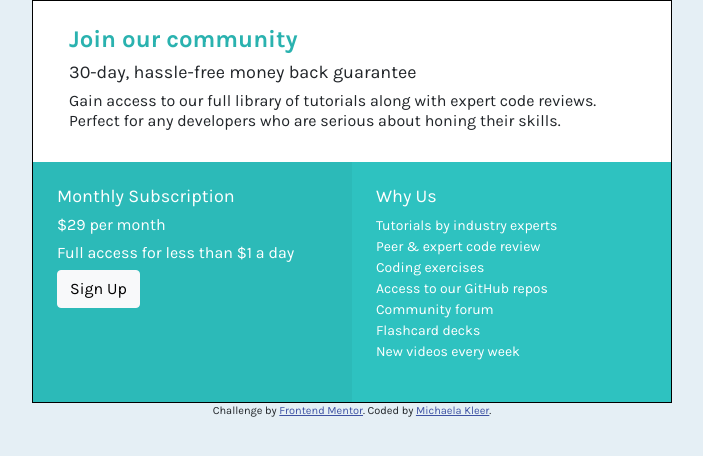
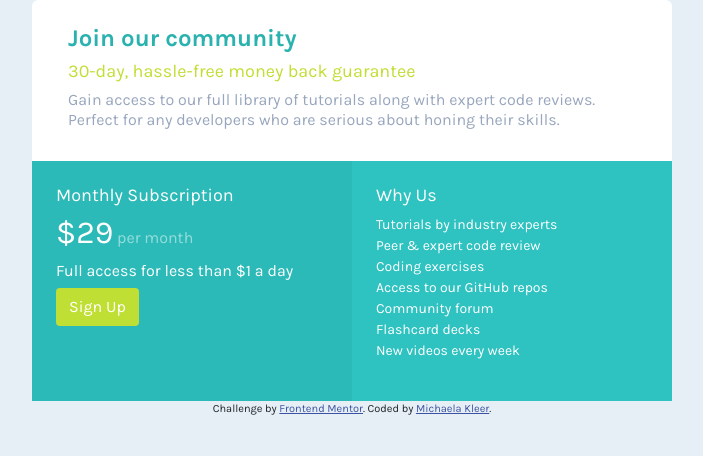
Before and after one commit to michaelakleer/single-price-grid-component-master, a plain HTML site: page index.html in a window 1280 px wide. Shown: the whole page, without its empty margins (288-991 px from the left). Drawn offline with nearby package versions, Linux system fonts and the light colour scheme.

Commit message:
Added border radius and opacity

```diff
--- a/index.html
+++ b/index.html
@@ -40,9 +40,12 @@
       <div class="info row">
         <div class="subscription col-6 p-4">
           <h2>Monthly Subscription</h2>
-          <h3><span>&dollar;29</span> per month</h3>
+          <h3>
+            <span class="dollar">&dollar;29</span>
+            <span class="per-month">per month</span>
+          </h3>
           <h3>Full access for less than &dollar;1 a day</h3>
-          <button class="btn btn-light">Sign Up</button>
+          <button class="btn btn-yellow">Sign Up</button>
         </div>
         <div class="why-us col-6 p-4">
           <h2>Why Us</h2>
--- a/src/styles.css
+++ b/src/styles.css
@@ -12,12 +12,13 @@ body {
 }
 
 .container {
-  border: 1px #000 solid;
   width: 50%;
 }
 
 .summary {
   background-color: #fff;
+  border-top-left-radius: 6px;
+  border-top-right-radius: 6px;
 }
 
 .subscription {
@@ -40,8 +41,16 @@ h2 {
   font-size: 18px;
 }
 
+.summary h2 {
+  color: var(--primary-yellow);
+}
+
 h3 {
   font-size: 16px;
+}
+
+.summary h3 {
+  color: var(--neutral-blue);
 }
 
 ul {
@@ -53,6 +62,22 @@ li {
   font-size: 14px;
 }
 
+.dollar {
+  font-size: 32px;
+}
+
+.per-month {
+  opacity: 0.5;
+}
+
+.btn {
+  color: #fff;
+}
+
+.btn-yellow {
+  background-color: var(--primary-yellow) !important;
+}
+
 .attribution {
   font-size: 11px;
   text-align: center;
```
